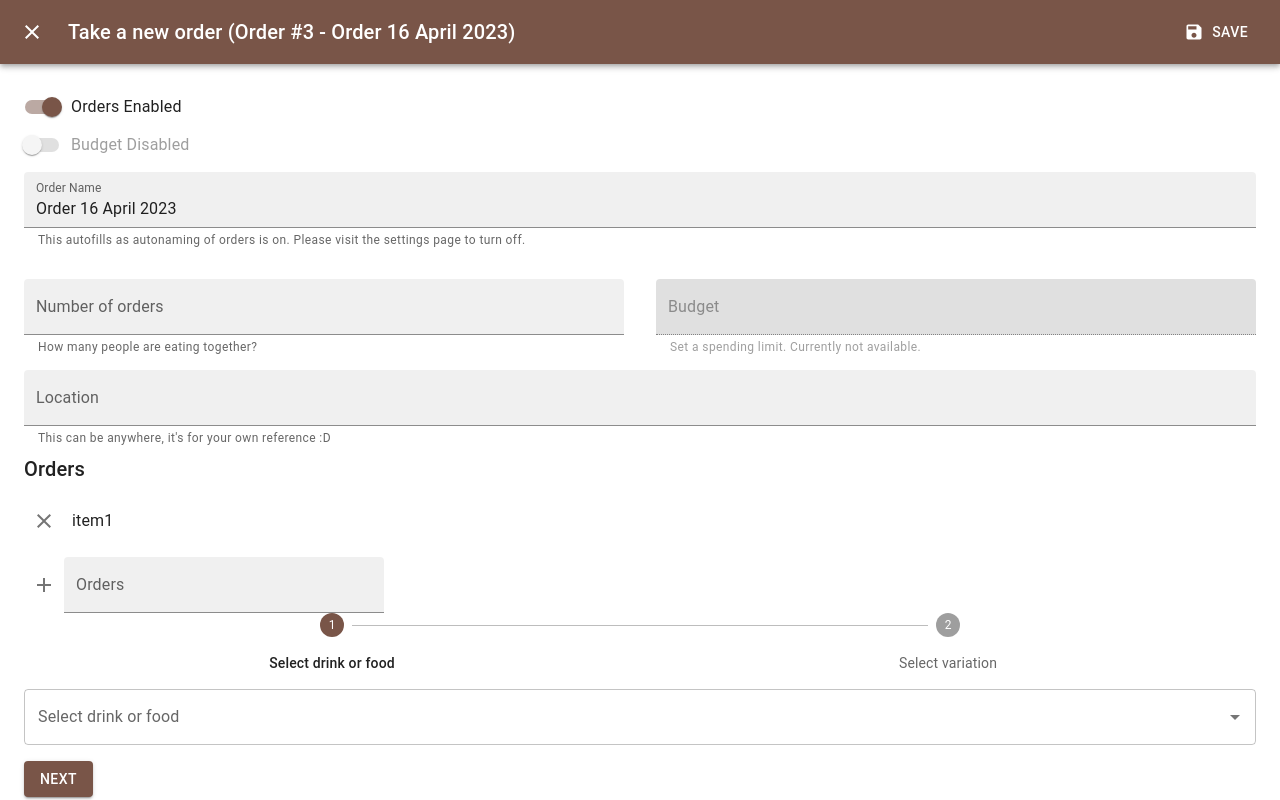
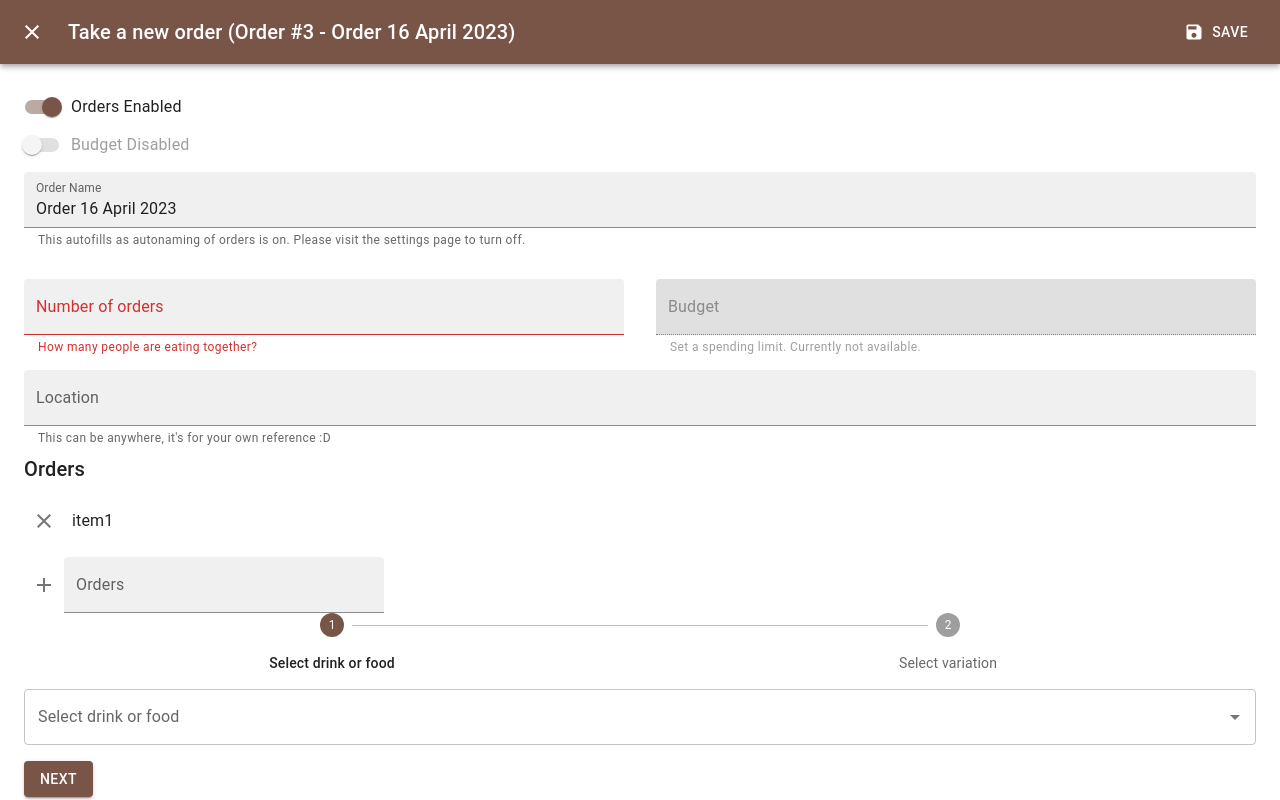
Before and after one commit to leekayden/kopikia, a React (Create React App) app: page /order in a window 1280 px wide. Both pictures are taken after a click on the button "TAKE AN ORDER". Built offline with nearby package versions, Linux system fonts and the light colour scheme; grey boxes are pictures that could not be loaded.

Commit message:
try error

```diff
--- a/src/components/common/TakeOrder.tsx
+++ b/src/components/common/TakeOrder.tsx
@@ -159,6 +159,7 @@ export default function TakeOrder() {
           </Grid>
           <Grid item xs={12} sm={6} sx={{ pr: 2 }}>
             <TextField
+              error={true}
               fullWidth
               id="first-name"
               margin="dense"
```
